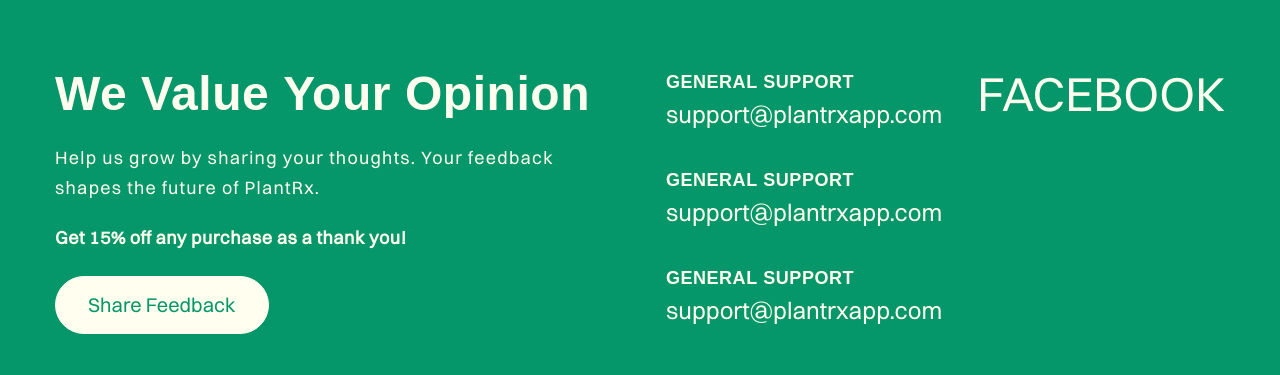
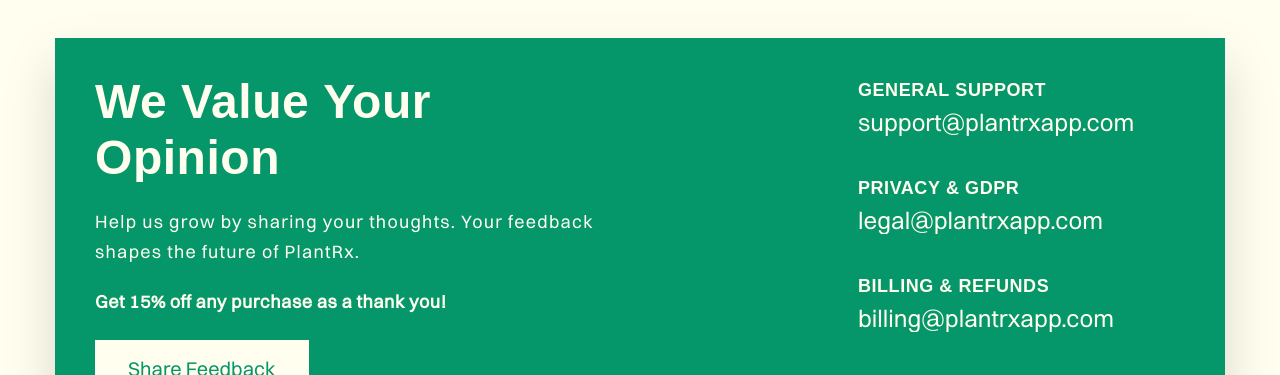
Before and after one commit to HetaPET7/plantrx-dev, a Next.js app: page / in a window 1280 px wide. Shown: the part 2425-2800 px from the top of the page. Built offline with nearby package versions, Linux system fonts and the light colour scheme; a web font is replaced by a local one.

Commit message:
product page

```diff
--- a/src/components/navigation/Footer.tsx
+++ b/src/components/navigation/Footer.tsx
@@ -1,105 +1,85 @@
 "use client";
-import React from 'react'
-import Image from 'next/image';
-import { motion } from 'framer-motion';
 
-import { slideUpVariants } from '@/animations/framerMotionVariants';
-import Parallax from '@/animations/Parallax';
-import RevealText from '@/utils/RevealText';
-import Link from 'next/link';
-import { useState } from "react";
+import React, { useState } from "react";
+import Link from "next/link";
+
+import RevealText from "@/utils/RevealText";
 
 function Footer() {
-  const [hovered, setHovered] = useState(false);
+  const [hoveredItem, setHoveredItem] = useState(null);
+
   return (
-    <footer className="footer py-28 bg-primary">
+    <footer className="footer">
       <div className="container">
-        <div className="footer-main">
-          <div className='flex gap-5 justify-between flex-wrap'>
-            <div className='flex flex-col gap-5 max-w-xl'>
-              <RevealText
-                tag="h2"
-                className="xl:text-5xl font-bold text-cream">
+        <div className="footer-main my-20 bg-primary px-10 drop-shadow-2xl">
+
+          <div className="flex flex-wrap gap-5 max-[990px]:gap-9 justify-between min-[990px]:py-10 py-8">
+
+            {/* LEFT CONTENT */}
+            <div className="flex flex-col gap-5 max-w-xl min-[990px]:w-1/2 w-full">
+              <RevealText tag="h2" className="xl:text-5xl text-3xl font-bold text-cream">
                 We Value Your Opinion
               </RevealText>
-              <div className='content'>
-                <RevealText
-                  tag="p"
-                  className="text-cream">
+
+              <RevealText tag="p" className="text-cream">
                 Help us grow by sharing your thoughts. Your feedback shapes the future of PlantRx.
               </RevealText>
-              </div>
-              <div className='offer'>
-                <RevealText
-                  tag="span"
-                  className="text-cream font-bold">
+
+              <RevealText tag="span" className="text-cream font-bold">
                 Get 15% off any purchase as a thank you!
               </RevealText>
-                <span></span>
-              </div>
-              <Link href="" className="nav-link flex ctm-button btn-cream btn-link-paddle-item">
+
+              <Link href="/feedback" className="nav-link flex ctm-button btn-cream btn-link-paddle-item">
                 <span className="btn-link-paddle" data-text="Share Feedback">
                   <span className="btn-link-paddle-top">Share Feedback</span>
                   <span className="btn-link-paddle-bottom">Share Feedback</span>
                 </span>
               </Link>
             </div>
-            <div className='contact'>
-              <div className='flex flex-col gap-10'>
-                <div className='flex flex-col'>
-                  <RevealText
-                    tag="h4"
-                    className="text-cream font-bold uppercase">
-                    General Support
+
+            {/* CONTACT */}
+            <div className="contact min-[990px]:w-[30%] w-full">
+              <div className="flex flex-col gap-10 max-[990px]:gap-7">
+
+                {[
+                  { title: "General Support", email: "support@plantrxapp.com" },
+                  { title: "Privacy & GDPR", email: "legal@plantrxapp.com" },
+                  { title: "Billing & Refunds", email: "billing@plantrxapp.com" },
+                ].map((item, index) => (
+                  <div key={index} className="flex flex-col">
+                    <RevealText tag="h4" className="text-cream font-bold uppercase">
+                      {item.title}
                     </RevealText>
-                  <Link href="" className="nav-link flex link-paddle-item">
-                    <span className="link-paddle text-cream text-2xl leading-7" data-text="Share Feedback">
-                      <span className="link-paddle-top">support@plantrxapp.com</span>
-                      <span className="link-paddle-bottom">support@plantrxapp.com</span>
+
+                    <Link href={`mailto:${item.email}`} className="nav-link flex link-paddle-item">
+                      <span className="link-paddle text-cream text-2xl leading-7">
+                        <span className="link-paddle-top">{item.email}</span>
+                        <span className="link-paddle-bottom">{item.email}</span>
                       </span>
                     </Link>
                   </div>
-                <div className='flex flex-col'>
-                  <RevealText
-                    tag="h4"
-                    className="text-cream font-bold uppercase">
-                    General Support
-                  </RevealText>
-                  <Link href="" className="nav-link flex link-paddle-item">
-                    <span className="link-paddle text-cream text-2xl leading-7" data-text="Share Feedback">
-                      <span className="link-paddle-top">support@plantrxapp.com</span>
-                      <span className="link-paddle-bottom">support@plantrxapp.com</span>
-                    </span>
-                  </Link>
-                </div>
-                <div className='flex flex-col'>
-                  <RevealText
-                    tag="h4"
-                    className="text-cream font-bold uppercase">
-                    General Support
-                  </RevealText>
-                  <Link href="" className="nav-link flex link-paddle-item">
-                    <span className="link-paddle text-cream text-2xl leading-7" data-text="Share Feedback">
-                      <span className="link-paddle-top">support@plantrxapp.com</span>
-                      <span className="link-paddle-bottom">support@plantrxapp.com</span>
-                    </span>
-                  </Link>
+                ))}
+
               </div>
             </div>
-            </div>
-            <div className='social-media'>
+
+            {/* SOCIAL MEDIA */}
+            <div className="social-media min-[990px]:w-[20%] w-full">
+              <div className="flex flex-col gap-5">
+                {/* Instagram */}
                 <div className="social-main">
                   <Link
-                  href=""
+                    href="https://instagram.com"
                     className="inline-flex items-center relative"
-                  onMouseEnter={() => setHovered(true)}
-                  onMouseLeave={() => setHovered(false)}
+                    onMouseEnter={() => setHoveredItem?.("instagram" as any)}
+                    onMouseLeave={() => setHoveredItem?.(null)}
                   >
                     <span
                       style={{
-                      maxWidth: hovered ? "48px" : "0px",
-                      opacity: hovered ? 1 : 0,
-                      transform: hovered
+                        maxWidth: hoveredItem === "instagram" ? "48px" : "0px",
+                        opacity: hoveredItem === "instagram" ? 1 : 0,
+                        transform:
+                          hoveredItem === "instagram"
                             ? "translateX(0) scale(1)"
                             : "translateX(-5px) scale(0.85)",
                         overflow: "hidden",
@@ -110,61 +90,82 @@
                         justifyContent: "center",
                       }}
                     >
-                    <svg
-                      xmlns="http://www.w3.org/2000/svg"
-                      viewBox="0 0 24 24"
-                      fill="none"
-                      stroke="currentColor"
-                      strokeWidth="2"
-                      strokeLinecap="round"
-                      strokeLinejoin="round"
-                      className="w-10 h-10 text-cream"
-                    >
-                      <rect x="2" y="2" width="20" height="20" rx="5" ry="5" />
-                      <path d="M16 11.37A4 4 0 1 1 12.63 8 4 4 0 0 1 16 11.37z" />
-                      <line x1="17.5" y1="6.5" x2="17.51" y2="6.5" />
-                    </svg>
+                      <svg xmlns="http://www.w3.org/2000/svg" viewBox="0 0 24 24" fill="none" stroke="currentColor" strokeWidth="2" strokeLinecap="round" strokeLinejoin="round" className="w-10 h-10 text-cream" > <rect x="2" y="2" width="20" height="20" rx="5" ry="5" /> <path d="M16 11.37A4 4 0 1 1 12.63 8 4 4 0 0 1 16 11.37z" /> <line x1="17.5" y1="6.5" x2="17.51" y2="6.5" /> </svg>
                     </span>
 
                     <span
                       style={{
-                      transform: hovered ? "translateX(44px)" : "translateX(0)",
+                        transform:
+                          hoveredItem === "instagram" ? "translateX(20px)" : "translateX(0)",
                         transition: "transform 0.35s cubic-bezier(.4,0,.2,1)",
                       }}
-                    className="text-cream text-5xl uppercase leading-12"
+                      className="text-cream xl:text-5xl text-3xl uppercase leading-12"
+                    >
+                      Instagram
+                    </span>
+                  </Link>
+                </div>
+
+                {/* Facebook */}
+                <div className="social-main">
+                  <Link
+                    href="https://facebook.com"
+                    className="inline-flex items-center relative"
+                    onMouseEnter={() => setHoveredItem("facebook" as any)}
+                    onMouseLeave={() => setHoveredItem(null)}
+                  >
+                    <span
+                      style={{
+                        maxWidth: hoveredItem === "facebook" ? "48px" : "0px",
+                        opacity: hoveredItem === "facebook" ? 1 : 0,
+                        transform:
+                          hoveredItem === "facebook"
+                            ? "translateX(0) scale(1)"
+                            : "translateX(-5px) scale(0.85)",
+                        overflow: "hidden",
+                        transition:
+                          "max-width 0.35s ease, opacity 0.25s ease, transform 0.35s cubic-bezier(.4,0,.2,1)",
+                        display: "flex",
+                        alignItems: "center",
+                        justifyContent: "center",
+                      }}
+                    >
+                      <svg xmlns="http://www.w3.org/2000/svg" role="img" viewBox="0 0 24 24" fill="currentColor" stroke="currentColor" strokeWidth="0" width="1em" height="1em" className='w-10 h-10 text-cream' > <path d="M9.101 23.691v-7.98H6.627v-3.667h2.474v-1.58c0-4.085 1.848-5.978 5.858-5.978.401 0 .955.042 1.468.103a8.68 8.68 0 0 1 1.141.195v3.325a8.623 8.623 0 0 0-.653-.036 26.805 26.805 0 0 0-.733-.009c-.707 0-1.259.096-1.675.309a1.686 1.686 0 0 0-.679.622c-.258.42-.374.995-.374 1.752v1.297h3.919l-.386 2.103-.287 1.564h-3.246v8.245C19.396 23.238 24 18.179 24 12.044c0-6.627-5.373-12-12-12s-12 5.373-12 12c0 5.628 3.874 10.35 9.101 11.647Z" /> </svg>
+                    </span>
+
+                    <span
+                      style={{
+                        transform:
+                          hoveredItem === "facebook" ? "translateX(20px)" : "translateX(0)",
+                        transition: "transform 0.35s cubic-bezier(.4,0,.2,1)",
+                      }}
+                      className="text-cream xl:text-5xl text-3xl uppercase leading-12"
                     >
                       Facebook
                     </span>
                   </Link>
                 </div>
-
-              {/* <div className="social-main">
-                <Link href="" className="nav-link flex link-paddle-item">
-                  <div className='icone'>
-                    <svg
-                      xmlns="http://www.w3.org/2000/svg"
-                      role="img"
-                      viewBox="0 0 24 24"
-                      fill="currentColor"
-                      stroke="currentColor"
-                      strokeWidth="0"
-                      width="1em"
-                      height="1em"
-                      className='w-6 h-6 text-cream'
-                    >
-                      <path d="M9.101 23.691v-7.98H6.627v-3.667h2.474v-1.58c0-4.085 1.848-5.978 5.858-5.978.401 0 .955.042 1.468.103a8.68 8.68 0 0 1 1.141.195v3.325a8.623 8.623 0 0 0-.653-.036 26.805 26.805 0 0 0-.733-.009c-.707 0-1.259.096-1.675.309a1.686 1.686 0 0 0-.679.622c-.258.42-.374.995-.374 1.752v1.297h3.919l-.386 2.103-.287 1.564h-3.246v8.245C19.396 23.238 24 18.179 24 12.044c0-6.627-5.373-12-12-12s-12 5.373-12 12c0 5.628 3.874 10.35 9.101 11.647Z" />
-                    </svg>
-                  </div>
-                  <span className="link-paddle text-cream text-2xl leading-7" data-text="Share Feedback">
-                    <span className="link-paddle-top">Facebook</span>
-                  </span>
-                </Link>
-              </div> */}
               </div>
             </div>
           </div>
+
+          {/* COPYRIGHT */}
+          <div className="border-t border-white min-[990px]:py-5 py-2.5">
+            <div className="flex gap-2 flex-wrap items-center justify-between">
+              <RevealText tag="h2" className="xl:text-5xl text-3xl font-bold text-cream">
+                PlantRx
+              </RevealText>
+
+              <RevealText tag="p" className="xl:text-5xl text-3xl font-bold text-cream">
+                © 2026 All rights reserved.
+              </RevealText>
+            </div>
+          </div>
+
+        </div>
       </div>
     </footer>
-  )
+  );
 }
-export default Footer
+
+export default Footer;
--- a/src/style/globals.css
+++ b/src/style/globals.css
@@ -141,8 +141,13 @@
 @layer components {
   .button,
   .ctm-button {
-    @apply relative inline-flex overflow-hidden z-1 cursor-pointer w-fit font-normal font-body capitalize text-white min-h-[55px] text-xl text-center leading-[23px] items-center justify-center px-[32px] max-md:px-6 py-4 rounded-[999px] border duration-300 ease-out max-lg:min-h-[45px] max-md:min-h-[40px] max-md:py-2.5 max-lg:text-lg max-md:text-base max-md:leading-[21px] transition-[color,background-color,border-color,transform,box-shadow];
+    @apply relative inline-flex overflow-hidden z-1 cursor-pointer w-fit font-normal font-body capitalize text-white min-h-[55px] text-xl text-center leading-[23px] items-center justify-center px-[32px] max-md:px-6 py-4 border duration-300 ease-out max-lg:min-h-[45px] max-md:min-h-[40px] max-md:py-2.5 max-lg:text-lg max-md:text-base max-md:leading-[21px] transition-[color,background-color,border-color,transform,box-shadow];
   }
+
+  .btn-green {
+    @apply bg-primary text-cream border border-solid border-primary;
+  }
+
   .btn-cream {
     @apply bg-cream text-primary border border-solid border-cream;
   }
--- a/src/utils/RevealText.tsx
+++ b/src/utils/RevealText.tsx
@@ -31,17 +31,29 @@
     [text]
   )
 
-  const MotionTag: React.ElementType = (motion as any)[tag] || motion.div
+  const MotionTag = ((motion as any)[tag] || motion.div) as React.ComponentType<{
+    children?: React.ReactNode;
+    variants?: any;
+    initial?: any;
+    whileInView?: any;
+    viewport?: any;
+    className?: string;
+    style?: React.CSSProperties;
+  }>
 
   return (
     <span style={{ perspective: '1200px' }}>
       <MotionTag
-        variants={wordContainer}
-        initial="hidden"
-        whileInView="visible"
-        viewport={{ amount: 0.4 }}
-        className={className}
-        style={{ transformStyle: 'preserve-3d' }}
+        {...(tag !== 'svg'
+          ? {
+              variants: wordContainer,
+              initial: 'hidden',
+              whileInView: 'visible',
+              viewport: { amount: 0.4 },
+              className,
+              style: { transformStyle: 'preserve-3d' },
+            }
+          : { className, style: { transformStyle: 'preserve-3d' } })}
       >
         {words.map((word, i) => (
           <span
```
Also changed, not shown: src/app/product/page.tsx (added, +72 -0 lines), src/components/ModelViewer.tsx (added, +54 -0 lines), 1 other file (tests, documents, lock files or other folders). Lines whose indentation alone changed are shown as unchanged.
